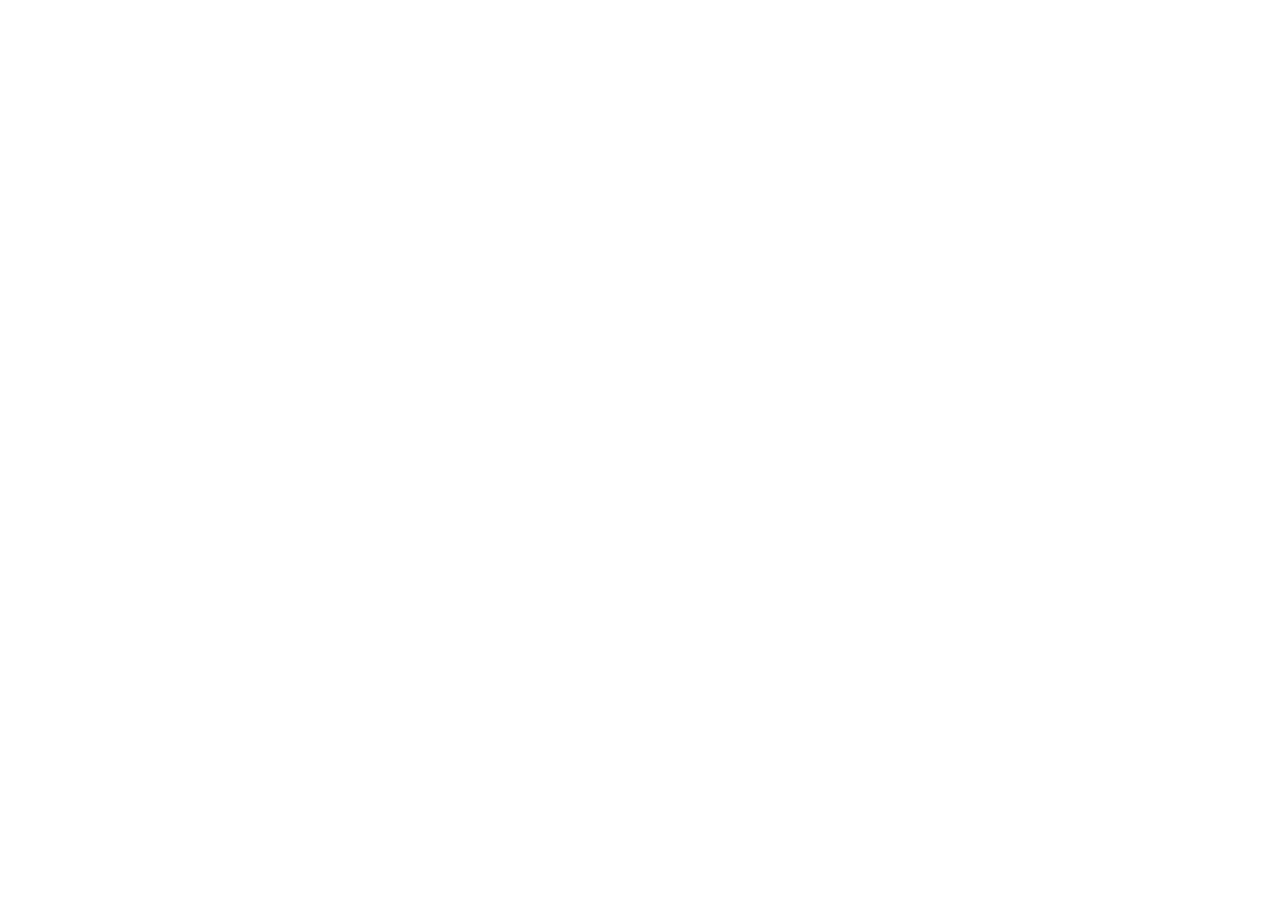
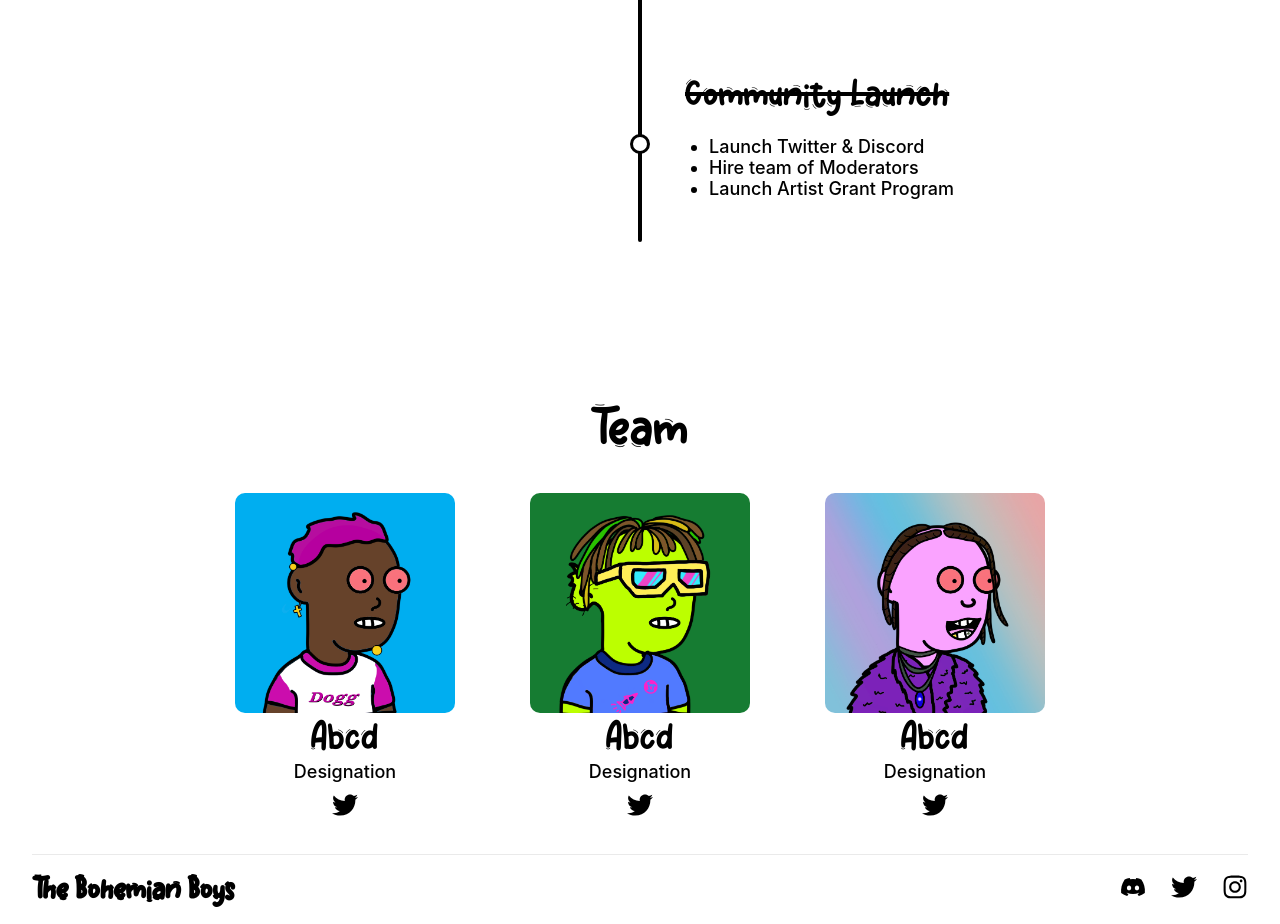
Before and after one commit to Mj835/thebohemianboys, a Next.js app: page / in a window 1280 px wide. Shown: the part 1296-2220 px from the top of the page. Before the commit the page ends 1024 px from the top, so only its background shows below. Built offline with nearby package versions, Linux system fonts and the light colour scheme.

Commit message:
Roadmap and Team Section Added

```diff
--- /dev/null
+++ b/components/Roadmap.js
@@ -0,0 +1,47 @@
+import styles from "../styles/Home.module.css";
+
+const Roadmap = () => {
+  return (
+    <div className={styles.roadmap}>
+      <h1>Roadmap</h1>
+      <div className={styles.timelineWrapper}>
+        <div className={styles.timelineContainer}>
+          <div className={styles.timelineItem}>
+            <div className={styles.timelineItemContent}>
+              <strike>
+                <h3>Project Foundation</h3>
+              </strike>
+              <div>
+                <ul>
+                  <li>Establish Artistic Direction</li>
+                  <li>Secure $100k in funding</li>
+                  <li>Legal &amp; Fiscal Structure</li>
+                  <li>Onboard Inhouse dev &amp; artist</li>
+                </ul>
+              </div>
+              <span className={styles.circle}></span>
+            </div>
+          </div>
+
+          <div className={styles.timelineItem}>
+            <div className={styles.timelineItemContent}>
+              <strike>
+                <h3>Community Launch</h3>
+              </strike>
+              <div>
+                <ul>
+                  <li>Launch Twitter &amp; Discord</li>
+                  <li>Hire team of Moderators</li>
+                  <li>Launch Artist Grant Program</li>
+                </ul>
+              </div>
+              <span className={styles.circle}></span>
+            </div>
+          </div>
+        </div>
+      </div>
+    </div>
+  );
+};
+
+export default Roadmap;
--- /dev/null
+++ b/components/Team.js
@@ -0,0 +1,61 @@
+import Image from "next/image";
+import styles from "../styles/Home.module.css";
+import SampleImg117 from "../assets/images/117.png";
+import SampleImg119 from "../assets/images/119.png";
+import SampleImg128 from "../assets/images/128.png";
+import { FaTwitter } from "react-icons/fa";
+
+const Team = () => {
+  return (
+    <div className={styles.roadmap}>
+      <h1>Team</h1>
+
+      <div className={styles.teamWrapper}>
+        <div className={styles.membersWrapper}>
+          <Image
+            src={SampleImg117}
+            alt=""
+            width={220}
+            height={220}
+            style={{ borderRadius: 10 }}
+          />
+          <h3>Abcd</h3>
+          <p>Designation</p>
+          <a href="#">
+            <FaTwitter size={26} />
+          </a>
+        </div>
+        <div className={styles.membersWrapper}>
+          <Image
+            src={SampleImg119}
+            alt=""
+            width={220}
+            height={220}
+            style={{ borderRadius: 10 }}
+          />
+          <h3>Abcd</h3>
+          <p>Designation</p>
+          <a href="#">
+            <FaTwitter size={26} />
+          </a>
+        </div>
+        <div className={styles.membersWrapper}>
+          <Image
+            src={SampleImg128}
+            alt=""
+            width={220}
+            height={220}
+            style={{ borderRadius: 10 }}
+          />
+          <h3>Abcd</h3>
+          <p>Designation</p>
+          <a href="#">
+            <FaTwitter size={26} />
+          </a>
+        </div>
+      </div>
+    </div>
+  );
+};
+
+export default Team;
--- a/pages/index.js
+++ b/pages/index.js
@@ -1,8 +1,9 @@
 import Head from "next/head";
-import Image from "next/image";
 import styles from "../styles/Home.module.css";
 import { FaDiscord, FaTwitter, FaInstagram } from "react-icons/fa";
 import AutoPlay from "../components/Slider";
+import Roadmap from "../components/Roadmap";
+import Team from "../components/Team";
 
 export default function Home() {
   return (
@@ -46,7 +47,9 @@
                 <div className={styles.textAlignCenter}>
                   <div className={styles.maxWidthLarge}>
                     <div className={styles.marginSmall}>
-                      <h1>The project that inspired the modern Bohemian Boys</h1>
+                      <h1>
+                        The project that inspired the modern Bohemian Boys
+                      </h1>
                     </div>
                     <div className={styles.marginMedium}>
                       <div className={styles.maxWidthSmall}>
@@ -73,6 +76,10 @@
         <AutoPlay />
       </div>
 
+      <Roadmap />
+
+      <Team />
+
       <footer className={styles.footer}>
         <h1>The Bohemian Boys</h1>
 
--- a/styles/Home.module.css
+++ b/styles/Home.module.css
@@ -150,6 +150,142 @@
   column-gap: 25px;
 }
 
+/* Roadmap CSS */
+
+.roadmap {
+  display: flex;
+  flex-direction: column;
+  justify-content: center;
+  align-items: center;
+  margin-bottom: 2rem;
+}
+
+.roadmap h1 {
+  font-size: 3.5rem;
+  line-height: 1.2;
+  font-weight: 500;
+  font-family: "Wigglye";
+  margin-bottom: 2rem;
+}
+
+.timelineWrapper {
+  width: 100%;
+  padding: 2rem;
+}
+
+.timelineContainer {
+  display: flex;
+  flex-direction: column;
+  position: relative;
+  margin-bottom: 50px;
+}
+
+.timelineContainer:before {
+  background-color: black;
+  content: "";
+  position: absolute;
+  left: calc(50% - 2px);
+  width: 4px;
+  height: 100%;
+  border-radius: 50px;
+}
+
+.timelineItem {
+  display: flex;
+  justify-content: flex-end;
+  padding-right: 30px;
+  position: relative;
+  margin: 10px 0;
+  width: 50%;
+}
+
+.timelineItemContent {
+  display: flex;
+  flex-direction: column;
+  text-align: left;
+  padding: 15px;
+  position: relative;
+}
+
+.timelineItemContent h3 {
+  font-size: 40px;
+  line-height: 1.2;
+  font-weight: 500;
+  font-family: "Wigglye";
+  margin: 0px;
+}
+
+.timelineItemContent div {
+  margin-left: -1rem;
+}
+
+.timelineItemContent ul {
+  font-size: 1.125rem;
+  font-weight: 500;
+}
+
+.timelineItemContent .circle {
+  background-color: white;
+  border: 3px solid black;
+  border-radius: 50%;
+  position: absolute;
+  top: calc(50% - 10px);
+  right: -40px;
+  width: 20px;
+  height: 20px;
+}
+
+.timelineItem:nth-child(even) {
+  align-self: flex-end;
+  justify-content: flex-start;
+  padding-left: 30px;
+  padding-right: 0;
+}
+
+.timelineItem:nth-child(even) .timelineItemContent .circle {
+  right: auto;
+  left: -40px;
+}
+
+/* Team CSS */
+
+.teamWrapper {
+  display: flex;
+  justify-content: space-between;
+  align-items: center;
+  column-gap: 75px;
+}
+
+.membersWrapper {
+  display: flex;
+  flex-direction: column;
+  justify-content: center;
+  align-items: center;
+}
+
+.membersWrapper .memberImage {
+  border: 2px solid black;
+  padding: 5px;
+  border-radius: 100%;
+}
+
+.membersWrapper h3 {
+  font-size: 40px;
+  line-height: 1.2;
+  font-weight: 500;
+  font-family: "Wigglye";
+  margin: 0px;
+}
+
+.membersWrapper p {
+  font-size: 1.125rem;
+  font-weight: 500;
+  margin-bottom: 10px;
+  margin-top: 0px;
+}
+
+/* Footer CSS */
+
 .footer {
   display: flex;
   flex: 1;
@@ -188,4 +324,31 @@
   .main {
     padding: 0px;
   }
+
+  .timelineWrapper {
+    padding: 1rem;
+  }
+
+  .timelineContainer:before {
+    left: -2px;
+  }
+
+  .timelineItem {
+    align-self: flex-end;
+    justify-content: flex-start;
+    padding-left: 30px;
+    padding-right: 0;
+    width: 100%;
+  }
+
+  .timelineItemContent .circle {
+    right: auto;
+    left: -40px;
+  }
+
+  .teamWrapper {
+    flex-wrap: wrap;
+    justify-content: center;
+    gap: 25px;
+  }
 }
```
